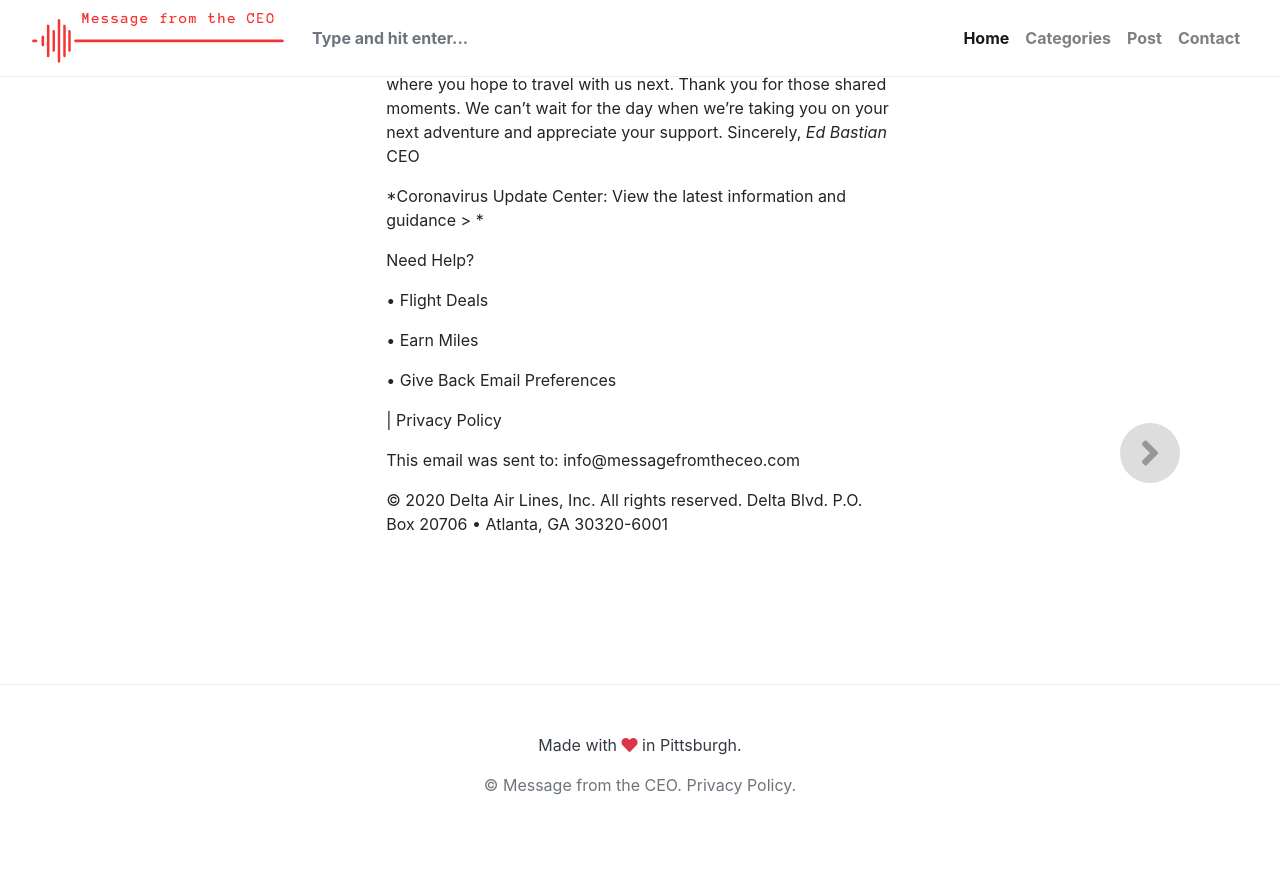
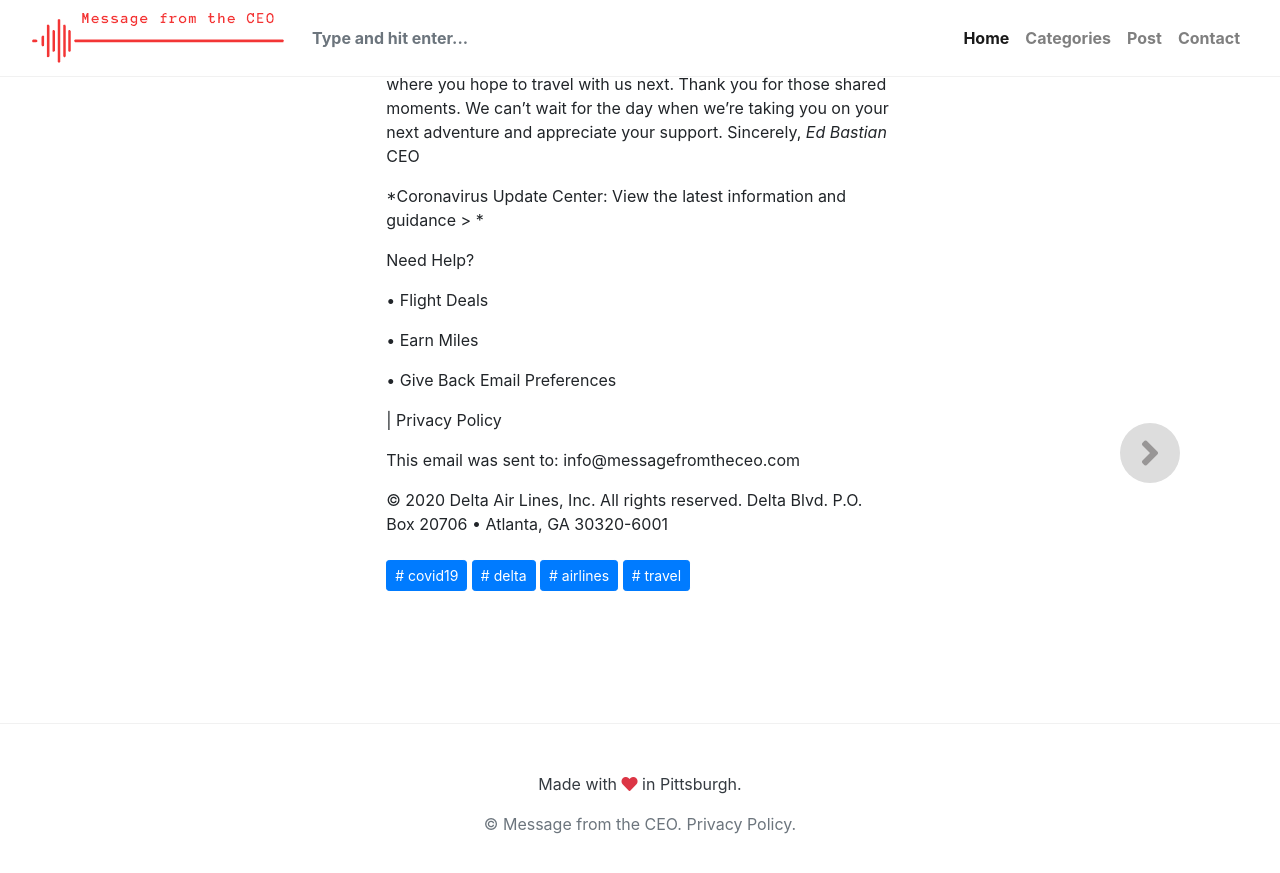
Before and after one commit to bertique/messageFromTheCEO, a Jekyll site: the page built from _posts/2020-04-18-WereinThisTogetherYourUpdateFromEd.md, in a window 1280 px wide and 900 px high, scrolled down 3134 px. Shown: the top 873 px of the window. Built offline with Jekyll 4.4.1, drawn with Linux system fonts in a browser that asks for light colours; nearby versions of some CDN libraries; library files that are not in the unit come from our copies.

Commit message:
Update 2020-04-18-WereinThisTogetherYourUpdateFromEd.md

```diff
--- a/_posts/2020-04-18-WereinThisTogetherYourUpdateFromEd.md
+++ b/_posts/2020-04-18-WereinThisTogetherYourUpdateFromEd.md
@@ -2,7 +2,7 @@
 title:  "We’re in This Together: Your Update From Ed"
 metadate: "hide"
 date: 2020-04-18 14:15:39
-categories: [  ]
+categories: [ covid19, delta, airlines, travel ]
 image: "/assets/images/posts/2020-04-18-WereinThisTogetherYourUpdateFromEd_full.png"
 thumbnail: "/assets/images/posts/2020-04-18-WereinThisTogetherYourUpdateFromEd.png"
 ---
```
